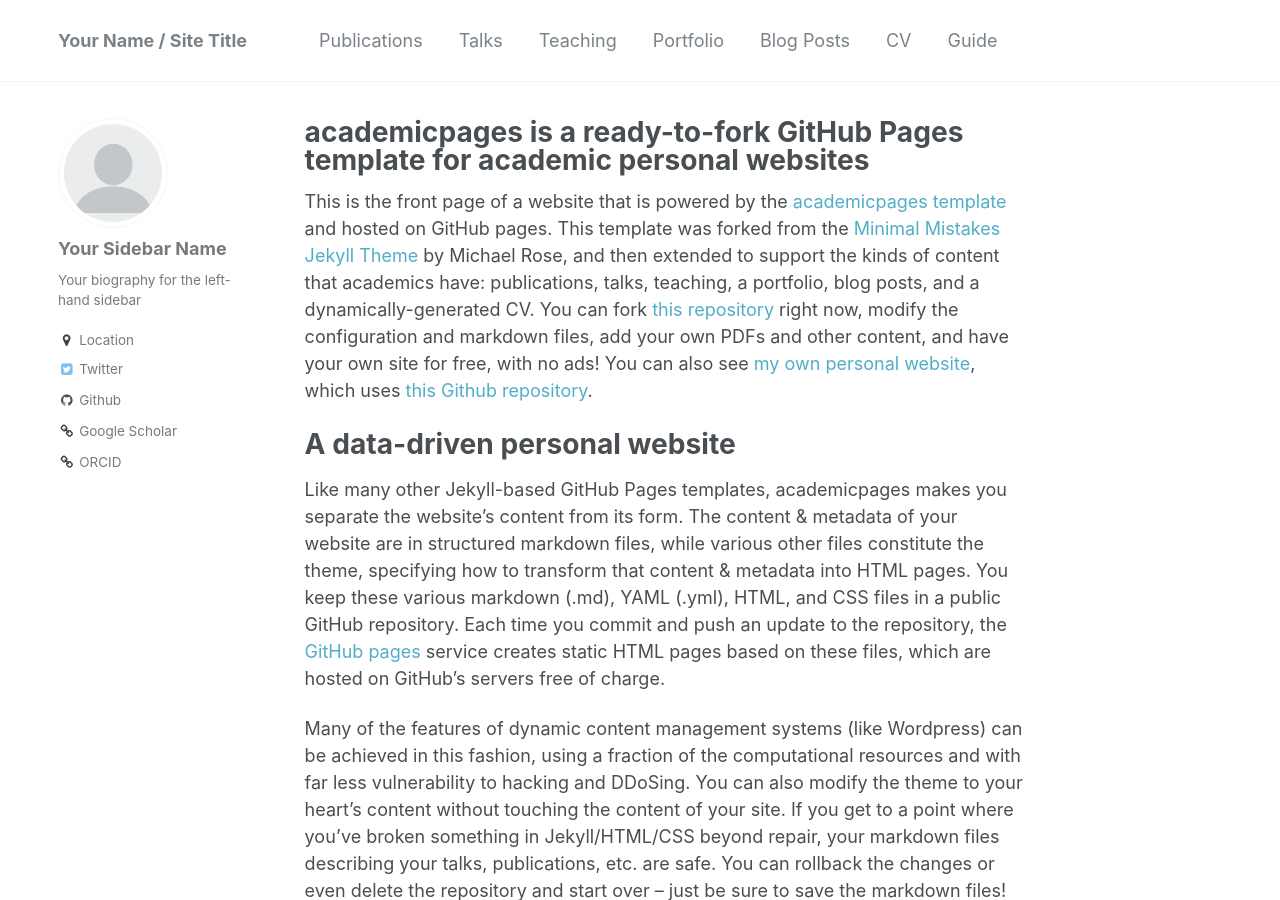
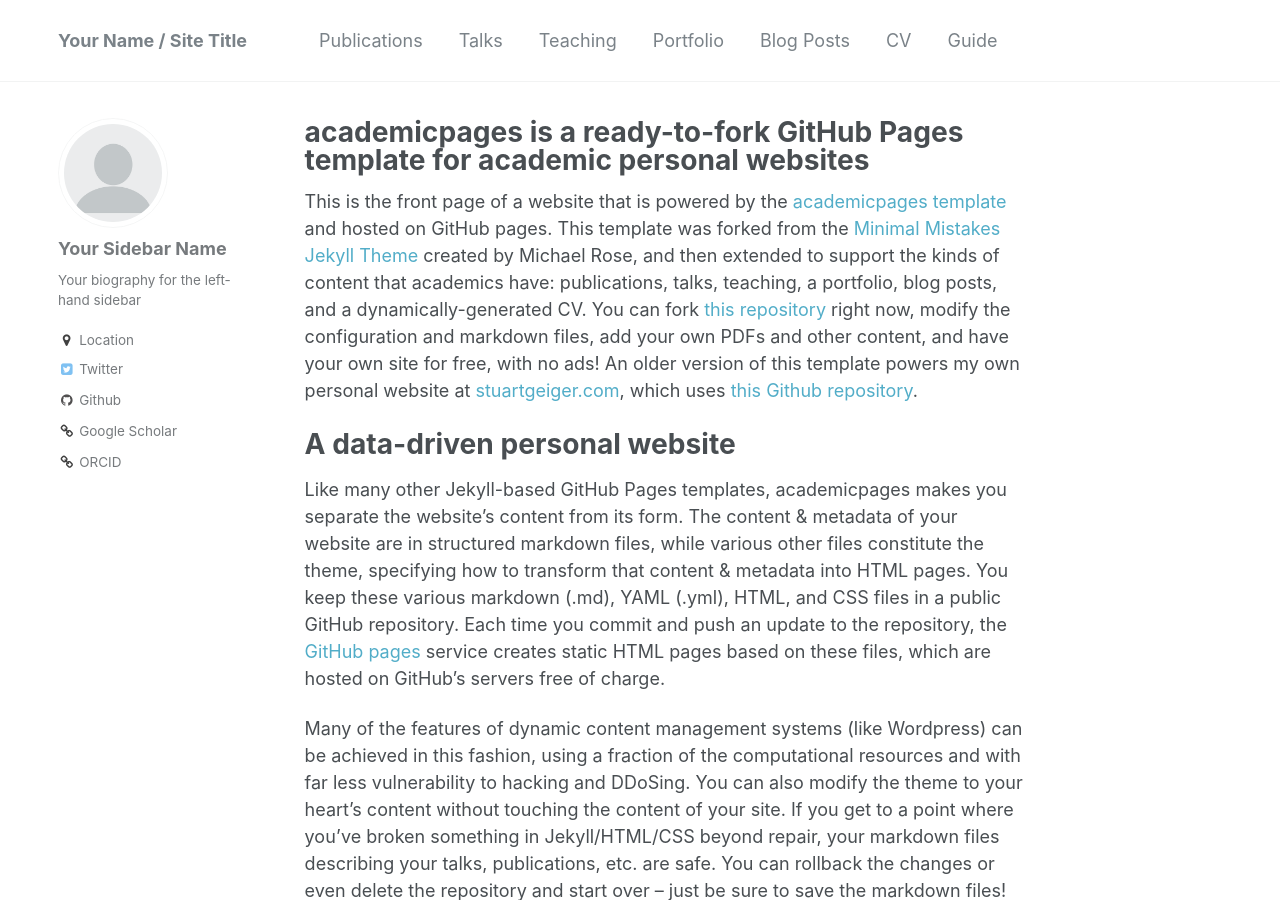
Before and after one commit to xoofee/xoofee.github.io, a Jekyll site: the page built from _pages/about.md, in a window 1280 px wide and 900 px high. Built offline with Jekyll 4.4.1, drawn with Linux system fonts in a browser that asks for light colours.

Commit message:
tweak intro paragraph

```diff
--- a/_pages/about.md
+++ b/_pages/about.md
@@ -8,7 +8,7 @@ redirect_from:
   - /about.html
 ---
 
-This is the front page of a website that is powered by the [academicpages template](https://github.com/academicpages/academicpages.github.io) and hosted on GitHub pages. This template was forked from the [Minimal Mistakes Jekyll Theme](https://mmistakes.github.io/minimal-mistakes/) by Michael Rose, and then extended to support the kinds of content that academics have: publications, talks, teaching, a portfolio, blog posts, and a dynamically-generated CV. You can fork [this repository](https://github.com/academicpages/academicpages.github.io) right now, modify the configuration and markdown files, add your own PDFs and other content, and have your own site for free, with no ads! You can also see [my own personal website](http://stuartgeiger.com), which uses [this Github repository](https://github.com/staeiou/staeiou.github.io).
+This is the front page of a website that is powered by the [academicpages template](https://github.com/academicpages/academicpages.github.io) and hosted on GitHub pages. This template was forked from the [Minimal Mistakes Jekyll Theme](https://mmistakes.github.io/minimal-mistakes/) created by Michael Rose, and then extended to support the kinds of content that academics have: publications, talks, teaching, a portfolio, blog posts, and a dynamically-generated CV. You can fork [this repository](https://github.com/academicpages/academicpages.github.io) right now, modify the configuration and markdown files, add your own PDFs and other content, and have your own site for free, with no ads! An older version of this template powers my own personal website at [stuartgeiger.com](http://stuartgeiger.com), which uses [this Github repository](https://github.com/staeiou/staeiou.github.io).
 
 A data-driven personal website
 ======
```
